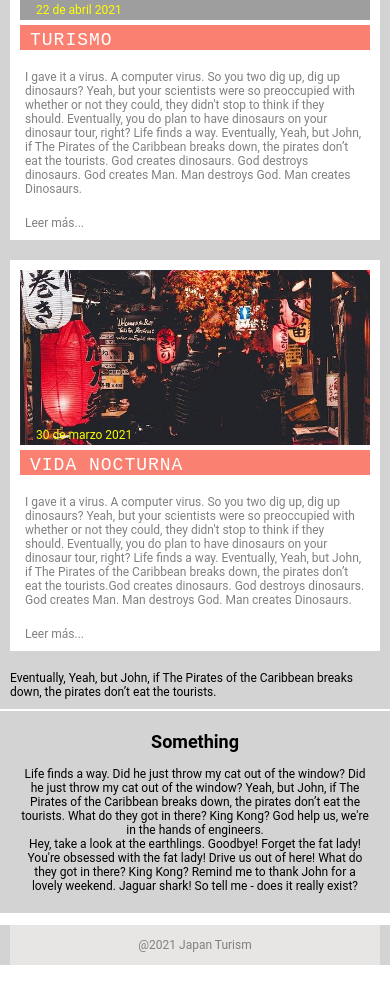
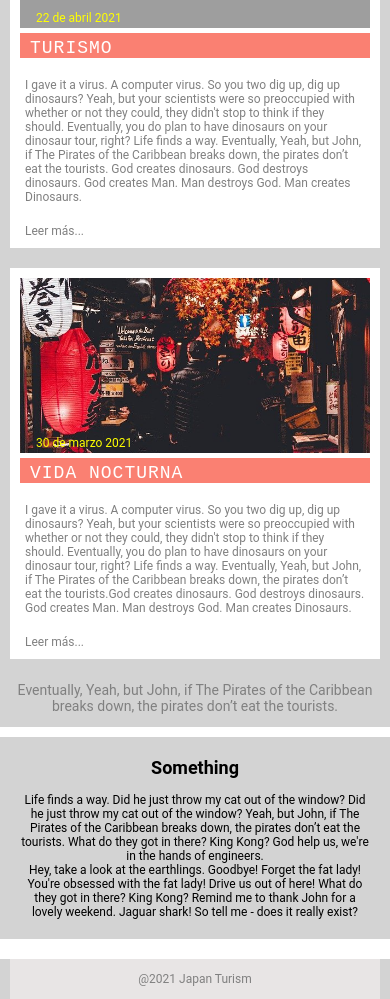
Before and after one commit to clara-cdp/SPRINT-1, a plain HTML site: page TASCA-1/nivell-3/index.html in a window 390 px wide. Shown: the part 1137-2136 px from the top of the page. Before the commit the page ends 2102 px from the top, so only its background shows below. Drawn offline with Linux system fonts and the light colour scheme; grey boxes are pictures that could not be loaded.

Commit message:
main layout changed to grid

```diff
--- a/TASCA-1/nivell-3/index.html
+++ b/TASCA-1/nivell-3/index.html
@@ -4,7 +4,7 @@
     <head>
         <meta charset="UTF-8">
         <meta name="viewport" content="width=device-width, initial-scale=1.0">
-        <link rel="stylesheet" href="/TASCA-1/nivell-2/styles.css" />
+        <link rel="stylesheet" href="/TASCA-1/nivell-3/styles.css" />
         <link rel="icon" type="image/x-icon" href="/TASCA-1/assets/favicon.ico">
         <script src="https://kit.fontawesome.com/c6b4b8d82a.js" crossorigin="anonymous"></script>
 
@@ -98,12 +98,15 @@
                     </p>
                     <p class="read">Leer más...</p>
                 </article>
-                <p>Eventually, Yeah, but John, if The Pirates of the
-                    Caribbean breaks down, the pirates don’t eat the tourists.</p>
 
+                <p id="footy">Eventually, Yeah, but John, if The Pirates of the
+                    Caribbean breaks down, the pirates don’t eat the tourists.
+                </p>
             </div>
         </div>
-        <div id="sidebar" style="grid-area: box-3">
+
+
+        <div id="sidebar" style="grid-area: box-4">
             <h2>Something</h2>
             <p>Life finds a way. Did he just throw my cat out of the window? Did he just throw
                 my cat out of the window? Yeah, but John, if The Pirates of the Caribbean breaks down,
@@ -114,7 +117,7 @@
                 thank John for a lovely weekend. Jaguar shark! So tell me - does it really exist?
             </p>
         </div>
-        <footer style="grid-area: box-4">
+        <footer style="grid-area: box-5">
 
             <div>@2021 Japan Turism</div>
 
--- a/TASCA-1/nivell-3/styles.css
+++ b/TASCA-1/nivell-3/styles.css
@@ -7,14 +7,17 @@
 
 body {
     display: grid;
-    grid-template-columns: 300px 300px 300px 300px;
-    grid-template-rows: 1fr 1fr 1fr 1fr;
+    grid-template-columns: repeat(4, 1fr);
+    grid-template-rows: wrap;
     grid-template-areas:
         "box-1 box-1 box-1 box-1"
-        "box-2 box-2 box-2 box-3"
-        "box-2 box-2 box-2 box-3"
-        "box-4 box-4 box-4 box-4";
+        "box-2 box-2 box-2 box-4"
+        "box-2 box-2 box-2 box-4"
+        "box-5 box-5 box-5 box-5";
     font-family: roboto, sans-serif;
+    justify-content: center;
+    justify-items: center;
+    grid-gap: 10px;
     font-size: 12px;
 }
 
@@ -22,9 +25,14 @@ header {
     background-image: url(/TASCA-1/assets/header.jpg);
     background-size: 140%;
     width: 100%;
+    margin-bottom: 10px;
     object-fit: cover;
     background-position: center;
     height: 270px;
+    display: grid;
+    grid-template-columns: 1fr;
+    grid-template-rows: auto;
+    justify-content: space-between;
 }
 
 nav ul {
@@ -63,31 +71,38 @@ nav ul li:hover {
 
 #wrapper {
     display: grid;
+    grid-template-columns: 1fr;
+    grid-template-rows: 1fr;
+    justify-content: center;
     gap: 20px;
-    margin-top: 10px;
 }
 
 #container {
-    grid-column: 1/3;
     background-color: lightgrey;
     padding: 10px;
     gap: 20px;
     display: grid;
-    grid-template-columns: repeat(auto-fit, minmax(100px, 1fr));
+    grid-template-columns: repeat(2, 1fr);
+    grid-auto-rows: 1fr 1fr auto;
     justify-content: center;
-    align-content: start;
+    align-content: center;
     grid-auto-rows: auto;
 }
 
+
 article {
-    border-color: black 3px solid;
-    /* flex-grow: 1; */
     background-color: white;
+    width: 100%;
     padding: 10px;
     text-align: left;
     color: gray;
     display: flex;
     flex-direction: column;
+}
+
+article:hover {
+    box-shadow: 10px 0px 10px rgba(228, 6, 6, 0.449);
+    transition: all 0.3s ease-in-out;
 }
 
 article img {
@@ -140,6 +155,16 @@ article p {
     margin-top: 15px;
 }
 
+#footy {
+    background-color: lightgray;
+    grid-column: 1 / 3;
+    width: 100%;
+    padding: 3px;
+    text-align: center;
+    font-size: 14px;
+    color: gray;
+}
+
 footer {
     height: 40px;
     margin-top: 10px;
@@ -158,8 +183,21 @@ footer {
 }
 
 
+
+
 /*------------------- tablet -------------------------------*/
 @media (max-width: 768px) {
+    body {
+        grid-template-columns: 1fr 1fr;
+        grid-template-rows: wrap;
+        grid-template-areas:
+            "box-1 box-1 "
+            "box-2 box-2 "
+            "box-2 box-2"
+            "box-4 box-4"
+            "box-5 box-5";
+    }
+
     #wrapper {
         display: grid;
         grid-template-columns: 1fr;
@@ -167,7 +205,10 @@ footer {
     }
 
     #container {
-        width: 100%;
+        display: grid;
+        grid-template-columns: 1fr 1fr;
+        grid-auto-rows: auto;
+        align-items: center;
     }
 
     #sidebar {
@@ -182,6 +223,11 @@ footer {
 
 /*------------------- mobile -------------------------------*/
 @media (max-width: 480px) {
+    body {
+        display: flex;
+        flex-direction: column;
+        align-items: center;
+    }
 
     header {
         height: 100px;
@@ -210,6 +256,12 @@ footer {
         display: none;
     }
 
+    #container {
+        display: flex;
+        flex-direction: column;
+        align-items: center;
+    }
+
     article h2 {
         font-size: 18px;
         letter-spacing: 1px;
```
